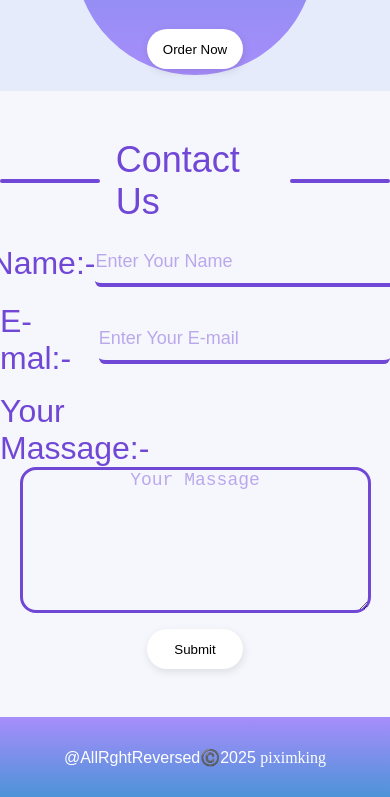
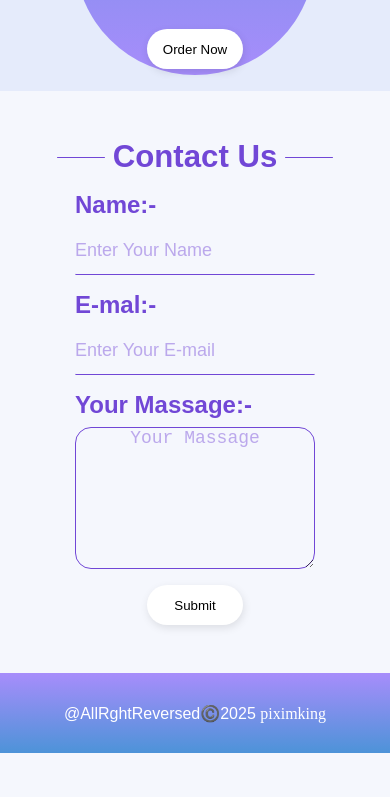
Before and after one commit to MuhammadAwais84/PixmKing, a plain HTML site: page index.html in a window 390 px wide. Shown: the part 2525-3322 px from the top of the page. After the commit the page ends 3278 px from the top, so only its background shows below. Drawn offline with Linux system fonts and the light colour scheme.

Commit message:
Add files via upload

```diff
--- a/responsve.css
+++ b/responsve.css
@@ -55,6 +55,78 @@
         font-size: 3rem;
         cursor: pointer;
     }
+
+
+
+
+
+
+
+
+
+
+    .bar{
+        width: 3rem;
+        height: 0.1rem;
+        border-radius: 1rem;
+    }
+    .contact{
+        gap: 1rem;
+        margin-top: 3rem;
+    }
+    .contact .head{
+        font-weight: 900;
+        gap: 0.5rem;
+        font-size: 1.3rem;
+    }
+
+    .head h1{
+        font-weight: 900;
+    }
+    .contact .tem{
+        gap: 0.5rem;
+    }
+
+    label{
+        font-size: 1.5rem;
+        font-weight: 900;
+    }
+
+    input{
+       border-bottom: 0.1rem solid #7147D6;
+       border-radius:0.1rem ;
+       width: 15rem;
+    }
+    input:focus{
+        border-bottom: 0.1rem solid #7147D6;}
+
+
+    .msg textarea{
+        border: 1px solid #7147D6;
+        width: 15rem;
+    }
+
+
+
+
+
+
+
+
+
+
+
+
+
+
+
+
+
+
+
+
+
+
 }
 
 
--- a/style.css
+++ b/style.css
@@ -220,7 +220,7 @@ body, html {
 .item{
     background:linear-gradient(#4D93D8,#A78DFB);
     width: 17rem;
-    height: 28rem;
+    height: 29rem;
     border-bottom-left-radius: 20rem;
     border-bottom-right-radius:20rem;
     display: flex;
@@ -254,8 +254,8 @@ body, html {
 
 
 .bar{
-    width: 7rem;
-    height: 0.25rem;
+    width: 6rem;
+    height: 0.1rem;
     background-color: #7147D6;
     border-radius: 1rem;
 }
@@ -269,39 +269,51 @@ body, html {
     margin-top: 3rem;
 }
 .contact .head{
+    font-weight: 900;
     display: flex;
     justify-content: center;
     align-items: center;
-    gap: 1rem;
+    gap: 0.5rem;
     font-size: 1.5rem;
+}
+
+.head h1{
+    font-weight: 900;
 }
 .contact .tem{
     display: flex;
     justify-content: center;
-    align-items: center;
+    align-items: flex-start;
+    flex-direction: column;
+    gap: 0.5rem;
 }
+
 label{
-    font-size: 2rem;
+    font-size: 1.5rem;
+    font-weight: 900;
 }
+
 input{
    border: none;
-   border-bottom: 0.3rem solid #7147D6;
-   border-radius:0.4rem ;
+   border-bottom: 0.1rem solid #7147D6;
+   border-radius:0.1rem ;
    color: #7147D6;
    background: transparent;
-   width: 19rem;
+   width: 20rem;
    height: 3rem;
    font-size: 18px;
 }
 input:focus{
     outline: none;
     border: none;
-    border-bottom: 0.3rem solid #7147D6;
+    border-bottom: 0.1rem solid #7147D6;
     color: #7147D6;
 }
 input::placeholder{
     color: #7247d671;
 }
+
+
 
 .msg{
     display: flex;
@@ -309,15 +321,14 @@ input::placeholder{
     align-items: center;
     flex-direction: column;
 }
-.msg label{
-margin-right: 14rem;
-}
+
 .msg textarea{
     background-color: transparent;
-    border: 3px solid #7147D6;
+    border: 1px solid #7147D6;
     border-radius: 1rem;
     text-align: center;
     font-size: 18px;
+    width: 20rem;
 }
 textarea:focus{
 outline: none;
@@ -329,79 +340,8 @@ textarea::placeholder{
 
 
 
-@media (max-width: 456px){
-    .bar{
-        width: 7rem;
-        height: 0.25rem;
-        background-color: #7147D6;
-        border-radius: 1rem;
-    }
-    .contact{
-        color: #7147D6;
-        display: flex;
-        flex-direction:column ;
-        gap: 1rem;
-        justify-content: center;
-        align-items: center;
-        margin-top: 3rem;
-    }
-    .contact .head{
-        display: flex;
-        justify-content: center;
-        align-items: center;
-        gap: 1rem;
-        font-size: 1.5rem;
-    }
-    .contact .tem{
-        display: flex;
-        justify-content: center;
-        align-items: center;
-    }
-    label{
-        font-size: 2rem;
-    }
-    input{
-       border: none;
-       border-bottom: 0.3rem solid #7147D6;
-       border-radius:0.4rem ;
-       color: #7147D6;
-       background: transparent;
-       width: 19rem;
-       height: 3rem;
-       font-size: 18px;
-    }
-    input:focus{
-        outline: none;
-        border: none;
-        border-bottom: 0.3rem solid #7147D6;
-        color: #7147D6;
-    }
-    input::placeholder{
-        color: #7247d671;
-    }
-
-    .msg{
-        display: flex;
-        justify-content: flex-start;
-        align-items: center;
-        flex-direction: column;
-    }
-    .msg label{
-    margin-right: 14rem;
-    }
-    .msg textarea{
-        background-color: transparent;
-        border: 3px solid #7147D6;
-        border-radius: 1rem;
-        text-align: center;
-        font-size: 18px;
-    }
 
 
-
-
-
-}
 
 
 
```
